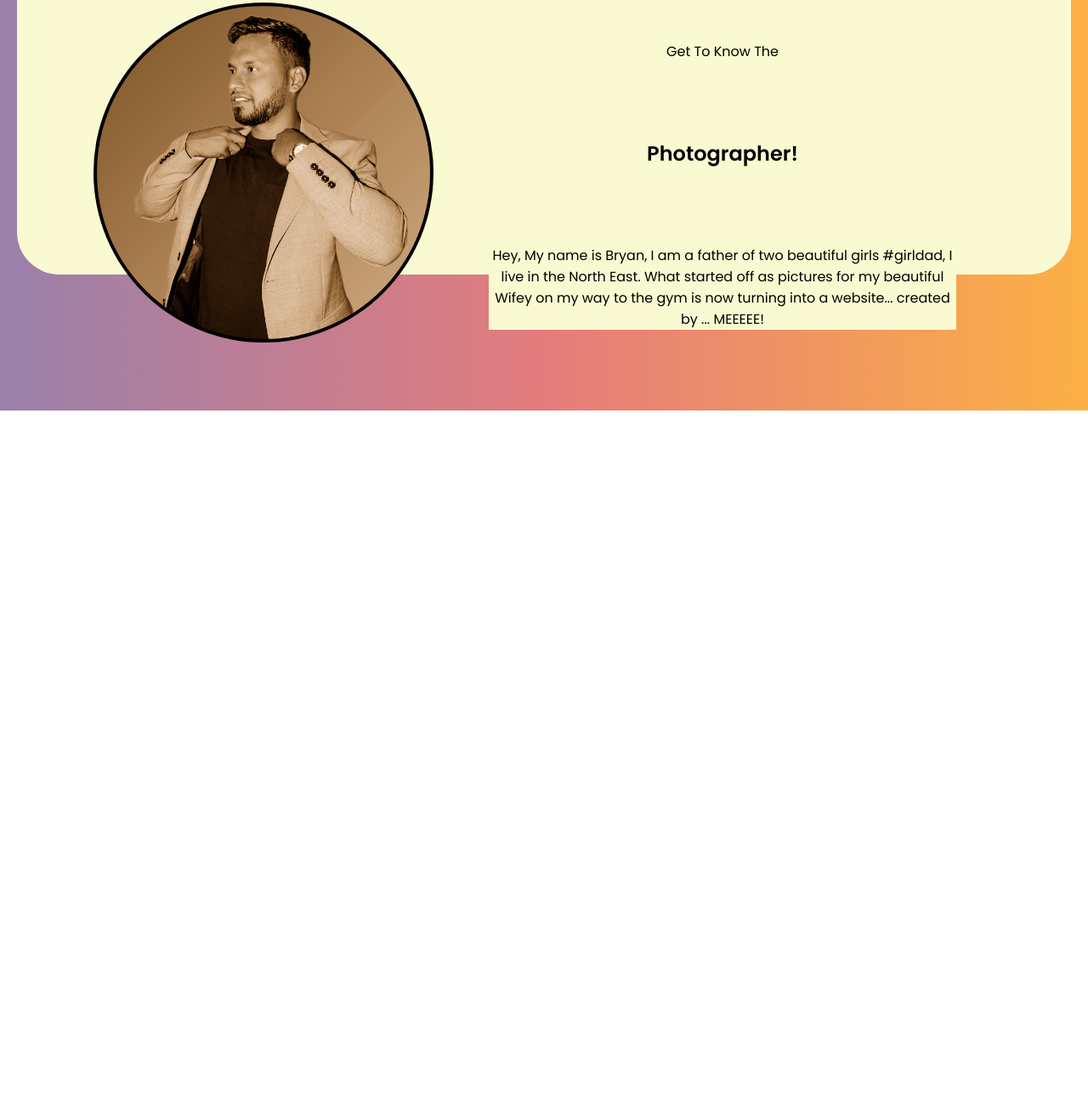
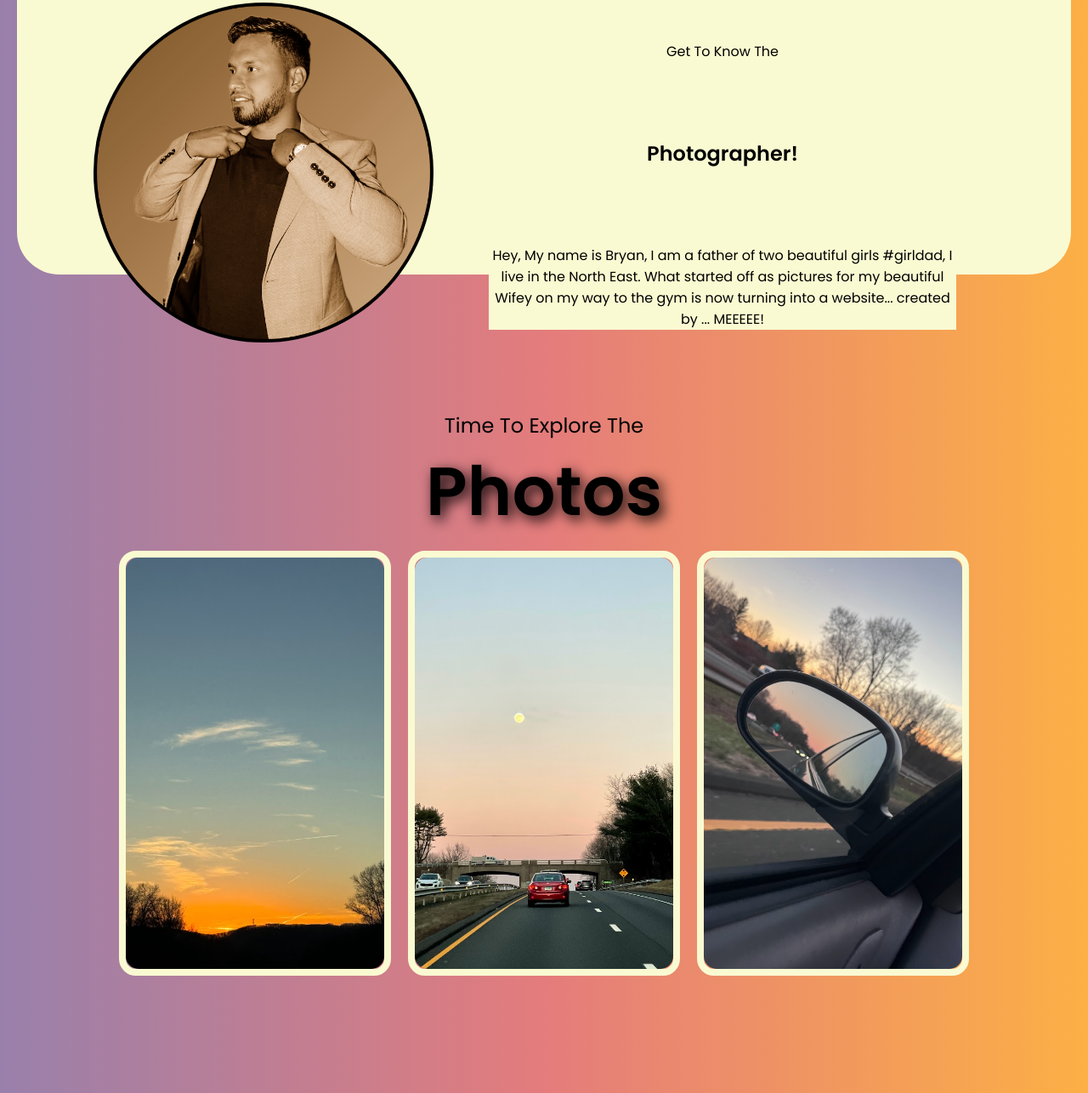
Before and after one commit to BryanOchoa/sunMelts, a plain HTML site: page index.html in a window 1280 px wide. Shown: the part 1357-2643 px from the top of the page at 85% size. Before the commit the page ends 1840 px from the top, so only its background shows below. Drawn offline with Linux system fonts and the light colour scheme.

Commit message:
added photos section

```diff
--- a/index.html
+++ b/index.html
@@ -4,6 +4,7 @@
     <meta charset="UTF-8">
     <meta name="viewport" content="width=device-width, initial-scale=1.0">
     <title>Sun Melts By Bryan</title>
+    <link rel="stylesheet" href="https://cdnjs.cloudflare.com/ajax/libs/font-awesome/6.5.1/css/all.min.css" integrity="sha512-DTOQO9RWCH3ppGqcWaEA1BIZOC6xxalwEsw9c2QQeAIftl+Vegovlnee1c9QX4TctnWMn13TZye+giMm8e2LwA==" crossorigin="anonymous" referrerpolicy="no-referrer" />
     <link rel="stylesheet" href="style.css">
 </head>
 <body>
@@ -23,7 +24,7 @@
             <ul class="nav-links">
                 <li><a href="#">HOME</a></li>
                 <li><a href="#about">ABOUT</a></li>
-                <li><a href="#">PHOTOS</a></li>
+                <li><a href="#photos">PHOTOS</a></li>
                 <li><a href="#">CONTACT</a></li>
             </ul>
         </nav>
@@ -47,6 +48,42 @@
             </article>
         </div>
     </section>
+    <div id="photos" class="cardHeader">
+        <p>Time To Explore The</p>
+        <h1>Photos</h1>
+    </div>
+    <section id="card" class="cardContainer">
+        <div class="card">
+            <img src="./assets/img1.jpg" alt="Image of sun setting"
+            class="cardImg">
+            <div class="cardBody">
+                <h1 class="cardTitle">Low On Sunset</h1>
+                <p class="cardSubTitle">Dec. 2023 <br> Taken on Iphone 15 Pro Max</p>
+                <p class="cardInfo">Lorem ipsum dolor sit amet consectetur adipisicing elit. Consectetur, ea.</p>
+                <p class="cardFooter">Taken by Me <i class="fa-regular fa-hand"></i></p>
+            </div>
+        </div>
+        <div class="card">
+            <img src="./assets/img2.jpg" alt="Image of sun setting"
+            class="cardImg">
+            <div class="cardBody">
+                <h1 class="cardTitle">Chasing Horizons</h1>
+                <p class="cardSubTitle">Dec. 2020 <br> Taken on Iphone 12 Pro</p>
+                <p class="cardInfo">Lorem ipsum dolor sit amet consectetur adipisicing elit. Consectetur, ea.</p>
+                <p class="cardFooter">Taken by Me <i class="fa-regular fa-hand"></i></p>
+            </div>
+        </div>
+        <div class="card">
+            <img src="./assets/img3.jpg" alt="Image of sun setting"
+            class="cardImg">
+            <div class="cardBody">
+                <h1 class="cardTitle">Drive Into Gradients</h1>
+                <p class="cardSubTitle">Dec. 2023 <br> Taken on Iphone 15 Pro Max</p>
+                <p class="cardInfo">Lorem ipsum dolor sit amet consectetur adipisicing elit. Consectetur, ea.</p>
+                <p class="cardFooter">Taken by Me <i class="fa-regular fa-hand"></i></p>
+            </div>
+        </div>
+    </section>
 </div>
 </body>
 <script src="scrip.js"></script>
--- a/style.css
+++ b/style.css
@@ -187,6 +187,110 @@ nav ul li a {
     background-color: lightgoldenrodyellow;
 }
 
+/* Photo Cards */
+
+.cardHeader{
+    width: 100%;
+    height: auto;
+    display: flex;
+    flex-direction: column;
+    align-items: center;
+
+}
+
+.cardHeader p {
+    font-size: 1.5rem;
+}
+
+.cardHeader h1{
+    font-size: 5rem;
+    text-shadow: 5px 5px 1pc;
+}
+
+
+#card{
+    width: 100%;
+    /*height: 80vh;*/
+    display: flex;
+    justify-content: center;
+    align-items: center;
+    padding-bottom: 8rem;
+}
+
+.cardContainer {
+    width: 100%;
+    /*height: 80vh;*/
+    display: flex;
+    flex-direction: row;
+    flex-wrap: wrap;
+    justify-content: center; /* Adjust as needed */
+    align-items: center;
+}
+
+
+.card {
+    width: 320px;
+    height: 500px;
+    border-radius: 20px;
+    overflow: hidden;
+    border: 8px solid lightgoldenrodyellow;
+    position: relative;
+    display: flex;
+    margin: 10px;
+}
+
+.cardImg{
+    width: 100%;
+    height: 100%;
+    object-fit: cover;
+    border-radius: 15px;
+}
+
+.cardBody{
+    width: 100%;
+    height: 100%;
+    top: 0;
+    right: -100%;
+    position: absolute;
+    background-color: rgba(248, 196, 99, 0.432);
+    backdrop-filter: blur(5px);
+    border-radius: 15px;
+    padding: 30px;
+    display: flex;
+    flex-direction: column;
+    transition: 2s;
+}
+
+.card:hover .cardBody{
+    right: 0;
+}
+
+.cardTitle{
+    padding-top: 30px;
+    padding-bottom: 15px;
+    text-transform: uppercase;
+    font-size: 50px;
+    line-height: 50px;
+}
+
+.cardSubTitle{
+    text-transform: capitalize;
+    font-size: 12px;
+}
+
+.cardInfo{
+    font-size: 16px;
+    line-height: 15px;
+    margin: 40px 0;
+}
+
+.cardFooter{
+    text-align: center;
+    margin-top: auto;
+    font: 12px;
+    line-height: 1.5;
+}
+
 
 
 
```
Also changed, not shown: assets/img1.jpg (added), assets/img2.jpg (added), assets/img3.jpg (added).
